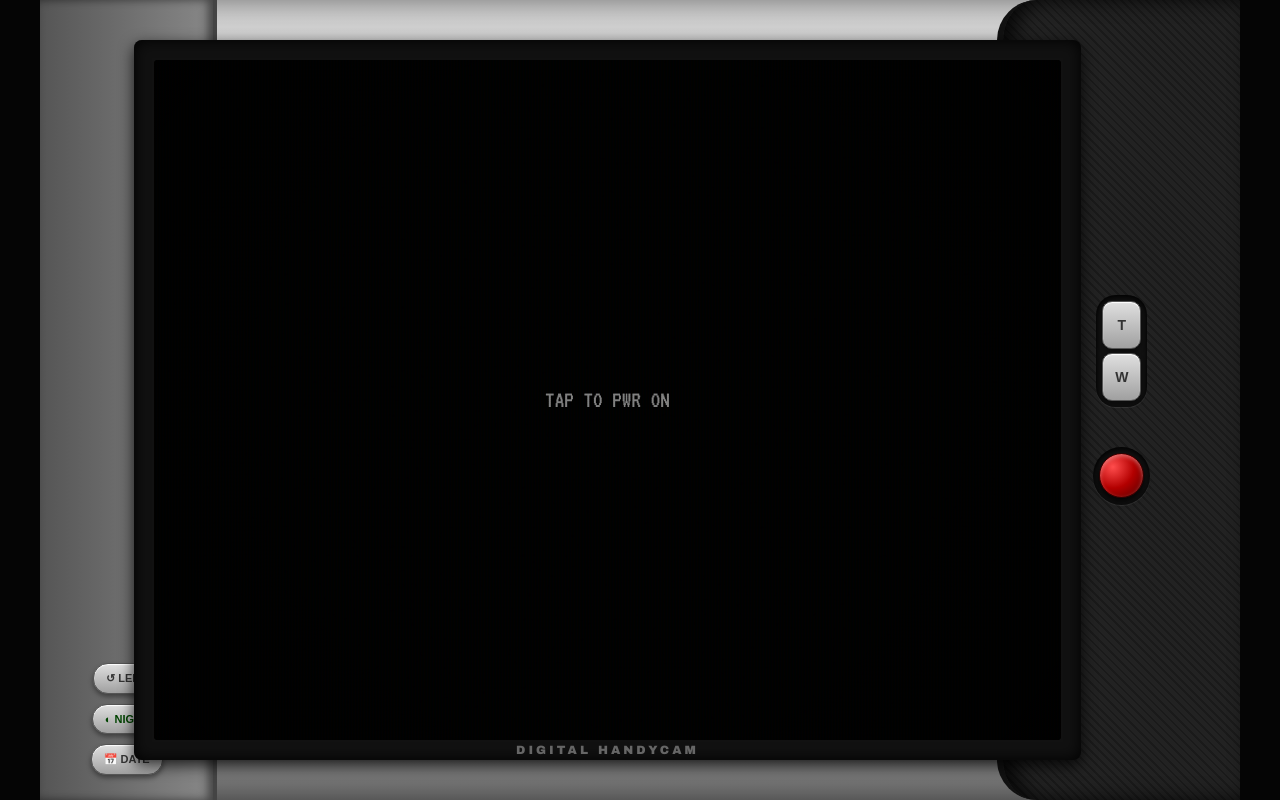
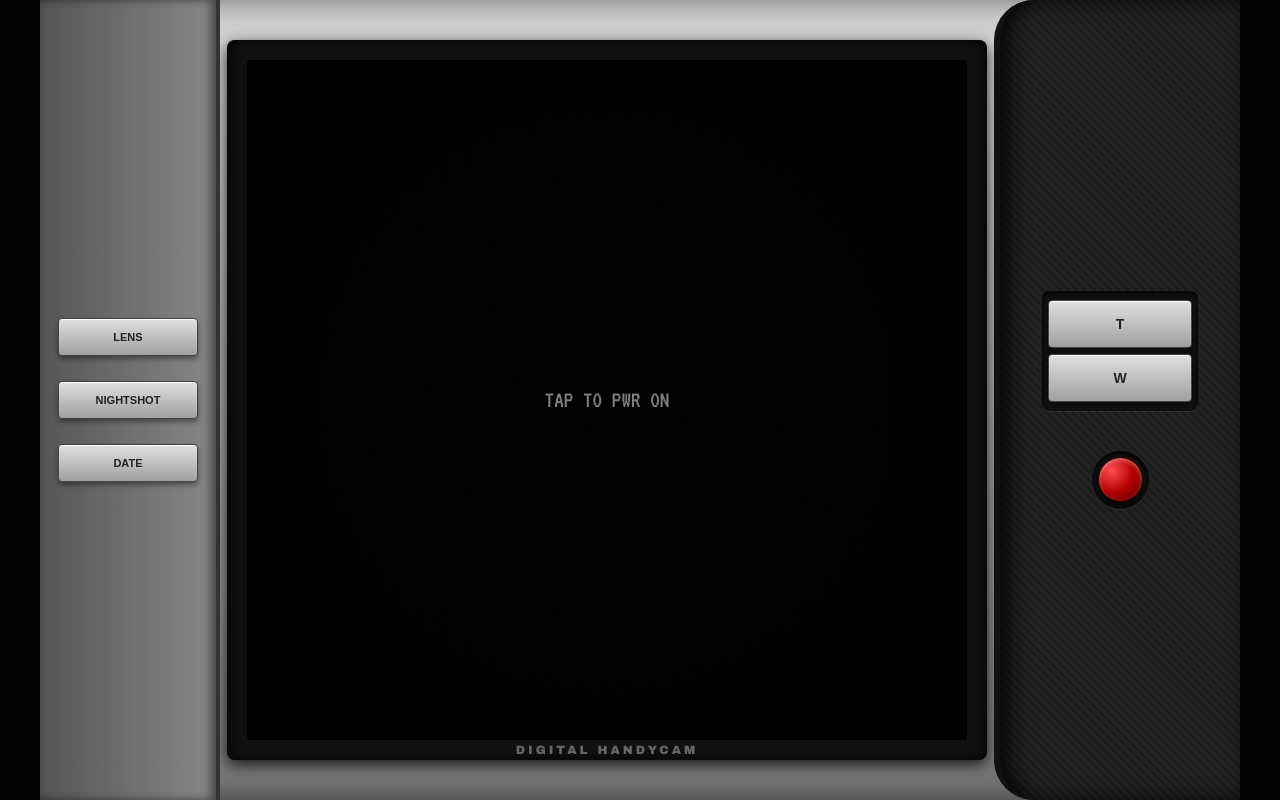
Before and after one commit to souchlwes/camcorder, a plain HTML site: page index.html in a window 1280 px wide. Drawn offline with Linux system fonts and the light colour scheme.

Commit message:
Enhance layout and button styles in index.html
Refactored layout and styling for better usability. Cleaned up button labels and improved spacing.

```diff
--- a/index.html
+++ b/index.html
@@ -5,7 +5,6 @@
     <meta name="viewport" content="width=device-width, initial-scale=1.0, maximum-scale=1.0, user-scalable=no">
     <title>Y2K Camcorder - PWA Edition</title>
 
-    <!-- Link to the Web App Manifest for Home Screen Installation -->
     <link rel="manifest" href="manifest.json">
 
     <style>
@@ -33,16 +32,19 @@
             box-shadow: inset 0 0 30px rgba(0,0,0,0.5); position: relative;
         }
 
+        /* FIXED: Better layout and spacing for the left panel */
         .left-panel {
             width: 15%; height: 100%; background: linear-gradient(90deg, #555, #888);
-            border-right: 4px solid #444; display: flex; flex-direction: column; justify-content: flex-end; align-items: center;
-            padding-bottom: 20px; box-sizing: border-box; box-shadow: inset -5px 0 10px rgba(0,0,0,0.5);
+            border-right: 4px solid #333; display: flex; flex-direction: column; justify-content: center; align-items: center;
+            padding: 20px 10px; box-sizing: border-box; box-shadow: inset -5px 0 10px rgba(0,0,0,0.5);
+            gap: 25px; z-index: 10;
         }
 
-        .center-screen-area { width: 65%; display: flex; justify-content: center; align-items: center; }
+        /* FIXED: Reduced width and added margin to prevent overlap */
+        .center-screen-area { width: 60%; display: flex; justify-content: center; align-items: center; margin: 0 2%; }
 
         .screen-bezel {
-            background: #111; padding: 20px; border-radius: 8px;
+            background: #111; padding: 20px; border-radius: 8px; width: 100%;
             box-shadow: inset 0 0 15px #000, 0 5px 15px rgba(0,0,0,0.8);
             position: relative; height: 85vh; aspect-ratio: 4 / 3;
         }
@@ -54,7 +56,7 @@
             background-image: repeating-linear-gradient(45deg, #1a1a1a 0, #1a1a1a 2px, #222 2px, #222 6px);
             border-left: 6px solid #111; border-radius: 40px 0 0 40px;
             display: flex; flex-direction: column; justify-content: center; align-items: center; gap: 40px;
-            box-shadow: inset 10px 0 20px rgba(0,0,0,0.8);
+            box-shadow: inset 10px 0 20px rgba(0,0,0,0.8); z-index: 10;
         }
 
         .camcorder-container { position: relative; width: 100%; height: 100%; background: #000; overflow: hidden; border-radius: 4px; }
@@ -80,17 +82,18 @@
         @keyframes blink { 0%, 100% { opacity: 1; } 50% { opacity: 0; } }
         @keyframes batteryFlicker { 0%, 98%, 100% { opacity: 1; } 99% { opacity: 0.3; } }
 
+        /* FIXED: Clean, square, text-only hardware buttons */
         .sleek-btn {
             background: linear-gradient(180deg, #e0e0e0, #a0a0a0);
-            border: 1px solid #555; border-radius: 15px; padding: 8px 12px; margin: 5px 0;
-            color: #333; font-family: Arial, sans-serif; font-weight: bold; font-size: 11px;
+            border: 1px solid #444; border-radius: 4px; padding: 12px 5px; margin: 0; width: 90%;
+            color: #222; font-family: Arial, sans-serif; font-weight: bold; font-size: 11px;
             box-shadow: 0 3px 5px rgba(0,0,0,0.4), inset 0 1px 1px #fff;
-            cursor: pointer; touch-action: none; text-transform: uppercase;
+            cursor: pointer; touch-action: none; text-transform: uppercase; text-align: center;
         }
         .sleek-btn:active { box-shadow: 0 1px 1px rgba(0,0,0,0.6), inset 0 2px 4px rgba(0,0,0,0.4); transform: translateY(2px); }
 
-        .zoom-rocker { display: flex; flex-direction: column; background: #111; padding: 4px; border-radius: 20px; box-shadow: inset 0 2px 5px #000, 0 1px 1px rgba(255,255,255,0.1); }
-        .zoom-rocker .sleek-btn { border-radius: 10px; margin: 2px; padding: 15px 12px; font-size: 14px; }
+        .zoom-rocker { display: flex; flex-direction: column; background: #111; padding: 6px; border-radius: 8px; box-shadow: inset 0 2px 5px #000, 0 1px 1px rgba(255,255,255,0.1); width: 60%; }
+        .zoom-rocker .sleek-btn { border-radius: 4px; margin: 3px 0; padding: 15px 0; font-size: 14px; width: 100%; }
 
         .record-wrapper { background: #111; padding: 6px; border-radius: 50%; box-shadow: inset 0 2px 5px #000, 0 1px 1px rgba(255,255,255,0.1); }
         .phys-record-btn {
@@ -115,9 +118,10 @@
 
     <div class="hardware-body">
         <div class="left-panel">
-            <button class="sleek-btn" id="btn-flip">↺ LENS</button>
-            <button class="sleek-btn" id="btn-nightshot" style="color: #004400;">◐ NIGHT</button>
-            <button class="sleek-btn" id="btn-date">📅 DATE</button>
+            <!-- FIXED: Emojis removed, clean labels -->
+            <button class="sleek-btn" id="btn-flip">LENS</button>
+            <button class="sleek-btn" id="btn-nightshot" style="color: #222;">NIGHTSHOT</button>
+            <button class="sleek-btn" id="btn-date">DATE</button>
         </div>
 
         <div class="center-screen-area">
@@ -145,6 +149,7 @@
 
         <div class="right-grip">
             <div class="zoom-rocker">
+                <!-- FIXED: Clean labels -->
                 <button class="sleek-btn" id="btn-zoom-in">T</button>
                 <button class="sleek-btn" id="btn-zoom-out">W</button>
             </div>
@@ -205,7 +210,7 @@
         btnNightshot.addEventListener('click', (e) => {
             if(!rawStream) return;
             isNightShot = !isNightShot;
-            btnNightshot.style.color = isNightShot ? '#00ff00' : '#004400';
+            btnNightshot.style.color = isNightShot ? '#00ff00' : '#222'; // Fixed initial color
             btnNightshot.style.background = isNightShot ? 'linear-gradient(180deg, #555, #333)' : 'linear-gradient(180deg, #e0e0e0, #a0a0a0)';
             nsOverlay.style.display = isNightShot ? 'block' : 'none';
             playTapeMechanicalSound('click');
@@ -408,7 +413,6 @@
             }
         }
 
-        // UPGRADED EXPORT FUNCTION (Uses Web Share API for native saving)
         async function exportVideo() {
             const mimeType = mediaRecorder.mimeType || 'video/webm';
             const ext = mimeType.includes('mp4') ? 'mp4' : 'webm';
@@ -443,7 +447,6 @@
 
         setInterval(updateTimestamp, 1000); updateTimestamp();
 
-        // NEW: REGISTER SERVICE WORKER FOR OFFLINE PWA FUNCTIONALITY
         if ('serviceWorker' in navigator) {
             window.addEventListener('load', () => {
                 navigator.serviceWorker.register('./sw.js')
```
